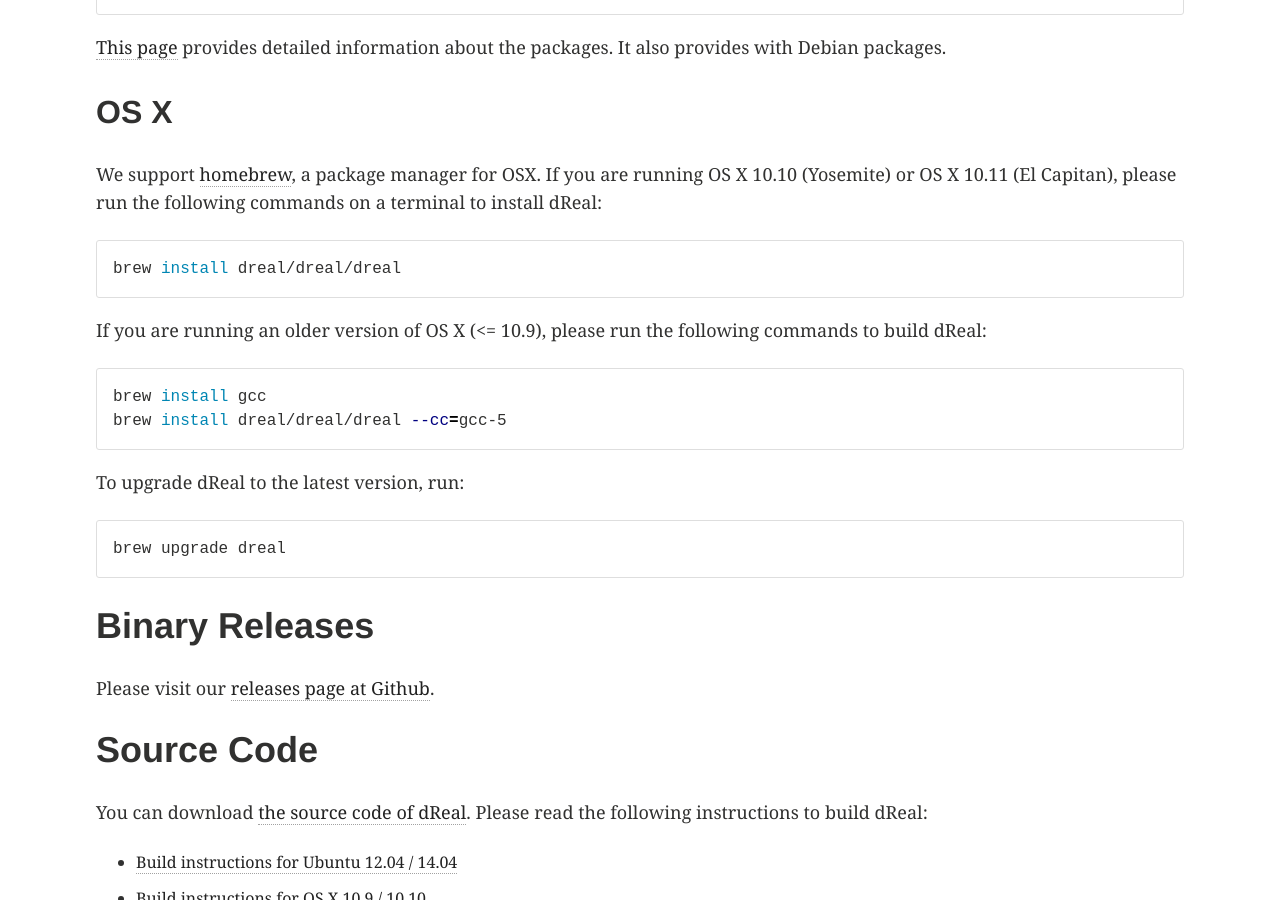
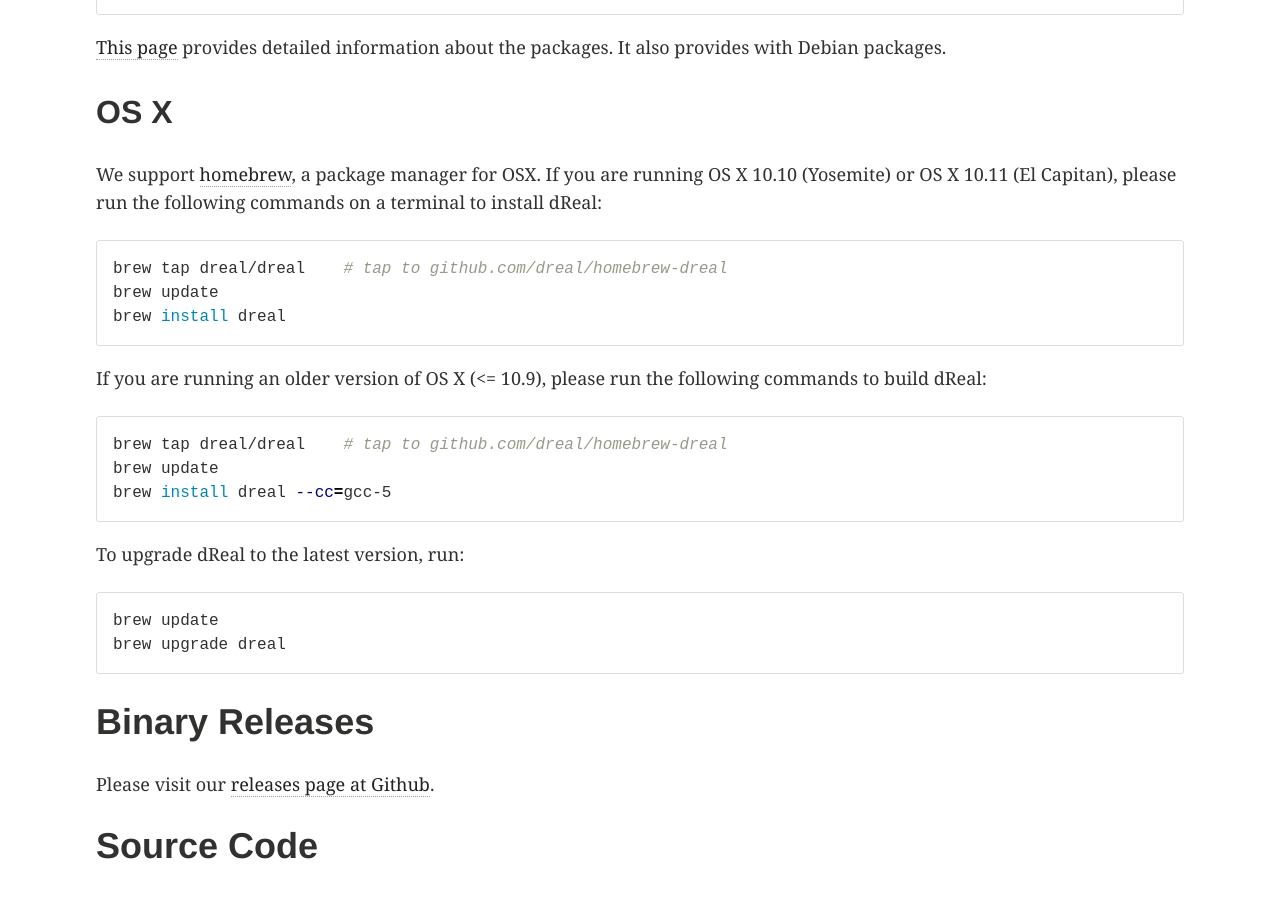
Before and after one commit to dreal/dreal.github.io, a Jekyll site: the page built from download/index.md, in a window 1280 px wide and 900 px high, scrolled down 645 px. Built offline with Jekyll 4.4.1, drawn with Linux system fonts in a browser that asks for light colours.

Commit message:
fix(download/index.md): update OSX install instructions

```diff
--- a/download/index.md
+++ b/download/index.md
@@ -45,20 +45,24 @@
 the following commands on a terminal to install dReal:
 
 {% highlight bash %}
-brew install dreal/dreal/dreal
+brew tap dreal/dreal    # tap to github.com/dreal/homebrew-dreal
+brew update
+brew install dreal
 {% endhighlight %}
 
 If you are running an older version of OS X (<= 10.9), please run the
 following commands to build dReal:
 
 {% highlight bash %}
-brew install gcc
-brew install dreal/dreal/dreal --cc=gcc-5
+brew tap dreal/dreal    # tap to github.com/dreal/homebrew-dreal
+brew update
+brew install dreal --cc=gcc-5
 {% endhighlight %}
 
 To upgrade dReal to the latest version, run:
 
 {% highlight bash %}
+brew update
 brew upgrade dreal
 {% endhighlight %}
 
```
